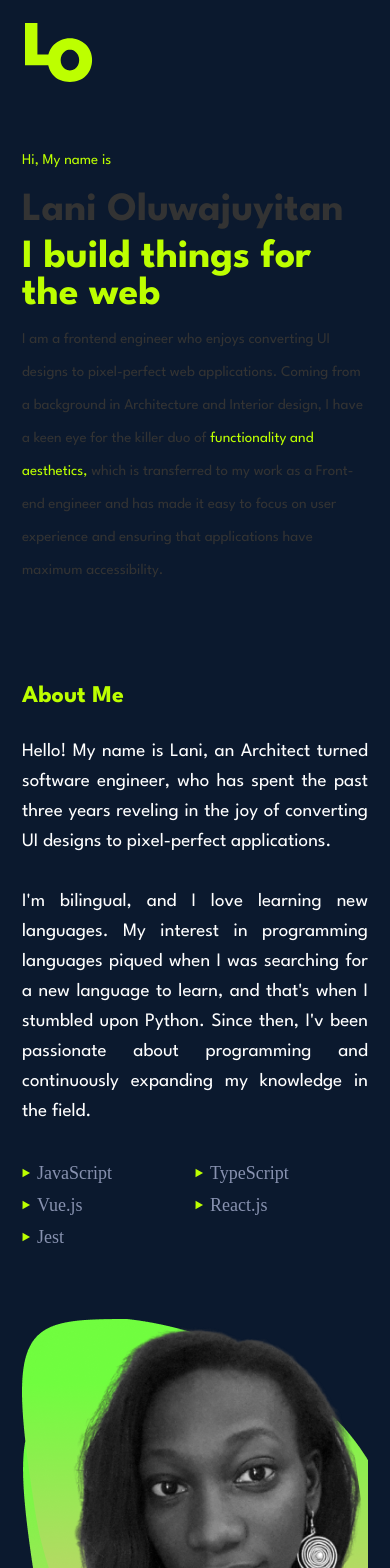
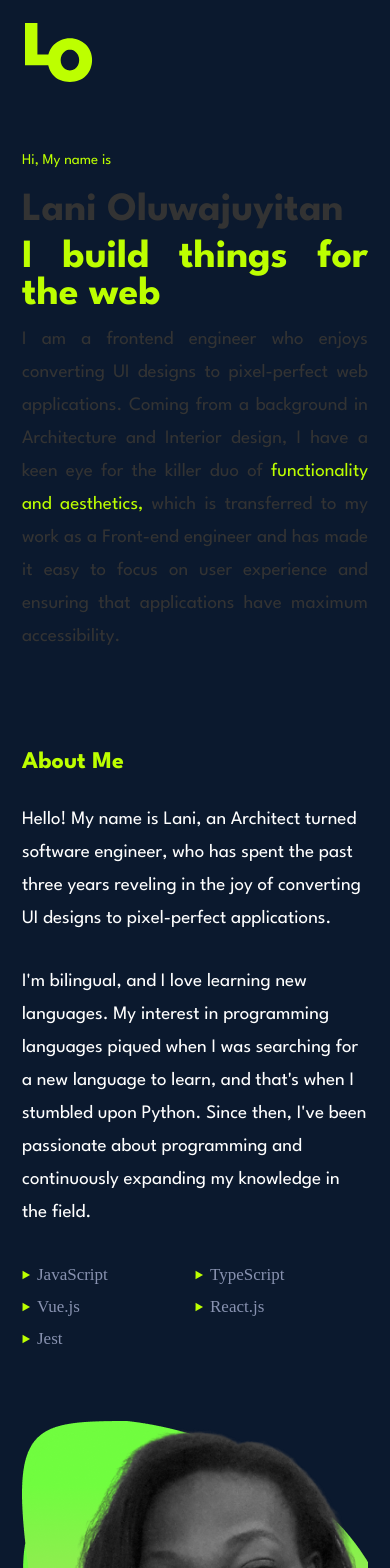
Before and after one commit to LaniJ/NewPortfolio, a Next.js app: page / in a window 390 px wide. Shown: the top 1568 px of the page. Built offline with nearby package versions, Linux system fonts and the light colour scheme.

Commit message:
font size modifications

```diff
--- a/components/About/About.js
+++ b/components/About/About.js
@@ -6,9 +6,9 @@ const About = () => {
     <div className={`${styles.about} fade-up`} id="about">
       <div className={styles.textSection}>
         <h3 className="sectionHeader">About Me</h3>
-        <p className={styles.text}>Hello! My name is Lani, an Architect turned software engineer, who  has spent the past three years reveling in the joy of converting UI designs to pixel-perfect applications.
+        <p className={`${styles.text} leading-[33px]`}>Hello! My name is Lani, an Architect turned software engineer, who  has spent the past three years reveling in the joy of converting UI designs to pixel-perfect applications.
         </p>
-        <p className={styles.text}>I&apos;m bilingual, and I love learning new languages. My interest in programming languages piqued when I was searching for a new language to learn, and that&apos;s when I stumbled upon Python. Since then, I&apos;v been passionate about programming and continuously expanding my knowledge in the field.
+        <p className={`${styles.text} leading-[33px]`}>I&apos;m bilingual, and I love learning new languages. My interest in programming languages piqued when I was searching for a new language to learn, and that&apos;s when I stumbled upon Python. Since then, I&apos;ve been passionate about programming and continuously expanding my knowledge in the field.
         </p>
         <Skills />
       </div>
--- a/components/Intro/Intro.js
+++ b/components/Intro/Intro.js
@@ -6,7 +6,7 @@ const Intro = () => {
       <p className="text-lg text-accent mb-8">Hi, My name is</p>
       <h1 className={`${styles.name} md:text-lg`}>Lani Oluwajuyitan</h1>
       <h1 className={`${styles.name} ${styles.role}`}>I build things for the web</h1>
-      <p className="text-lg max-w-full md:max-w-[53%] leading-[33px]">I am a frontend engineer who enjoys converting UI designs to pixel-perfect web applications. Coming from a background in Architecture and Interior design, I have a keen eye for the killer duo of <span className='text-accent'>functionality and aesthetics,</span> which is transferred to my work as a Front-end engineer and has made it easy to focus on user experience and ensuring that  applications have maximum accessibility.</p>
+      <p className={`${styles.text} text-lg max-w-full md:max-w-[53%] leading-[33px]`}>I am a frontend engineer who enjoys converting UI designs to pixel-perfect web applications. Coming from a background in Architecture and Interior design, I have a keen eye for the killer duo of <span className='text-accent'>functionality and aesthetics,</span> which is transferred to my work as a Front-end engineer and has made it easy to focus on user experience and ensuring that  applications have maximum accessibility.</p>
     </div>
    );
 }
--- a/styles/About.module.css
+++ b/styles/About.module.css
@@ -1,28 +1,20 @@
 .about {
-  /* display: flex;
-  justify-content: space-between;
-  align-items: center; */
-
   display: grid;
   grid-template-columns: 3fr 2fr;
   gap: 50px;
-  /* position: relative; */
 }
 .textSection {
-  max-width: 91%;
+  max-width: 83%;
+  text-align: justify;
 }
 
 .text {
-  font-style: normal;
-  font-weight: 400;
-  font-size: 20px;
-  line-height: 32px;
+  font-size: 19px;
   color: #FFFFFF;
   margin-bottom: 30px;
 }
 .img__container {
   position: relative;
-  /* right: 0; */
 }
 
 .about__img{
@@ -60,11 +52,7 @@
   }
   .textSection {
     max-width: 100%;
-  }
-  .text {
-    font-size: 19px;
-    line-height: 30px;
-    text-align: justify;
+    text-align: left;
   }
   .about__img{
     width: 100%;
@@ -78,12 +66,5 @@
     content: '';
     position: absolute;
     display: none;
-    /* top: 20px;
-    left: 20px;
-    width: 370px;
-    height: 440px;
-    border: 2px solid #BDFF00;
-    z-index: -5px;
-    border-radius: 6px; */
   }
 }
--- a/styles/Intro.module.css
+++ b/styles/Intro.module.css
@@ -19,7 +19,10 @@
 }
 .role {
   color: #BDFF00;
-
+}
+.text {
+  font-size: 19px;
+  text-align: justify;
 }
 
 .description {
@@ -35,14 +38,8 @@
     line-height: 37px;
     margin-bottom: 10px;
     font-size: 40px;
+    text-align: justify;
   }
-  .name,
-  /* .role {
-    font-weight: 700;
-
-    line-height: 24px;
-    margin-bottom: 17px;
-  } */
   .description {
     max-width: 100%;
   }
--- a/styles/Skills.module.css
+++ b/styles/Skills.module.css
@@ -5,11 +5,10 @@
 .skill {
   display: flex;
   font-weight: 400;
-  font-size: 18px;
+  font-size: 17px;
   line-height: 32px;
   font-family: 'Caladea', serif;
   color: #8892B0;
-  /* margin-left: 6px; */
 }
 .skill p {
   margin-left: 6px;
```
